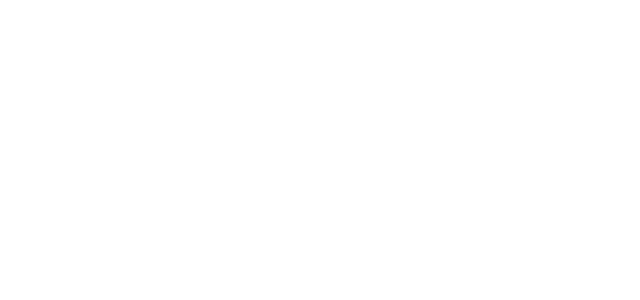
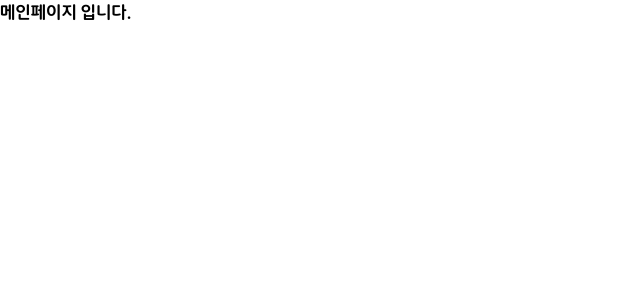
Before and after one commit to myj1217/daengmyoapp, a React (Create React App) app in the folder front/: page / in a window 1280 px wide. Shown: the top 300 px of the page, without its empty margins (0-640 px from the left). Built offline with nearby package versions, Linux system fonts and the light colour scheme.

Commit message:
Update MainPage.js
add example text

```diff
--- a/front/src/pages/etc/MainPage.js
+++ b/front/src/pages/etc/MainPage.js
@@ -1,11 +1,11 @@
-import React from 'react';
+import React from "react";
 
 const MainPage = () => {
-    return (
-        <div>
-
-        </div>
-    );
+  return (
+    <div>
+      <h1>메인페이지 입니다.</h1>
+    </div>
+  );
 };
 
 export default MainPage;
```
